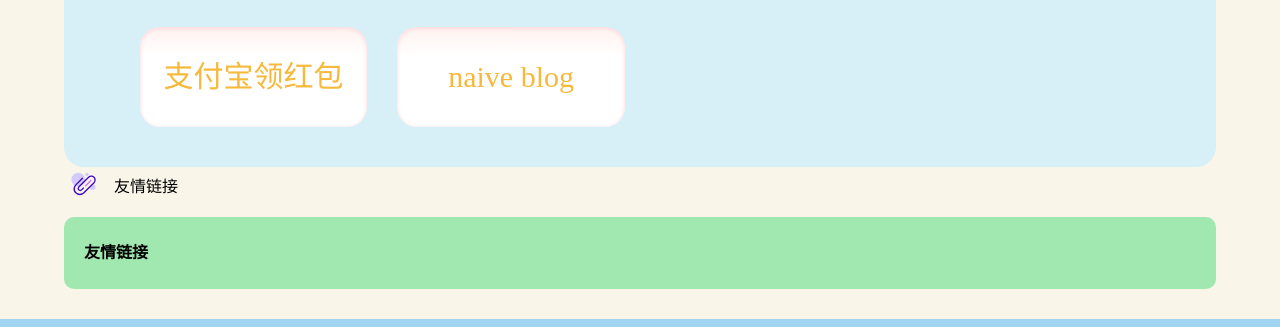
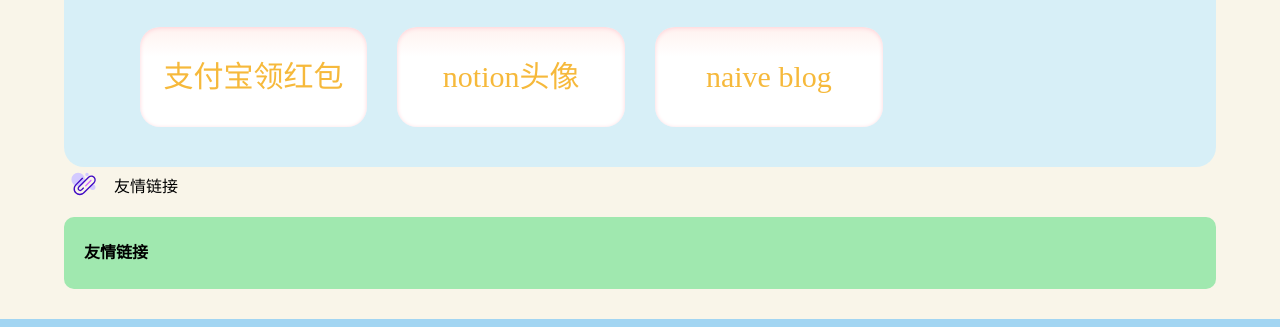
Before and after one commit to xinkeji/cdn, a plain HTML site: page index.html in a window 1280 px wide. Shown: the part 781-1108 px from the top of the page. Drawn offline with Linux system fonts and the light colour scheme; no server answers; a web font is replaced by a local one.

Commit message:
Update index.html

```diff
--- a/index.html
+++ b/index.html
@@ -235,6 +235,9 @@
             <div class="zhandian">
                 <a href="https://zfb.g0f.cn/">支付宝领红包</a>
             </div>
+             <div class="zhandian">
+                <a href="https://tx.g0f.cn/">notion头像</a>
+            </div>
             <div class="zhandian">
                 <a href="https://g0f.cn/">naive blog</a>
             </div>
```
